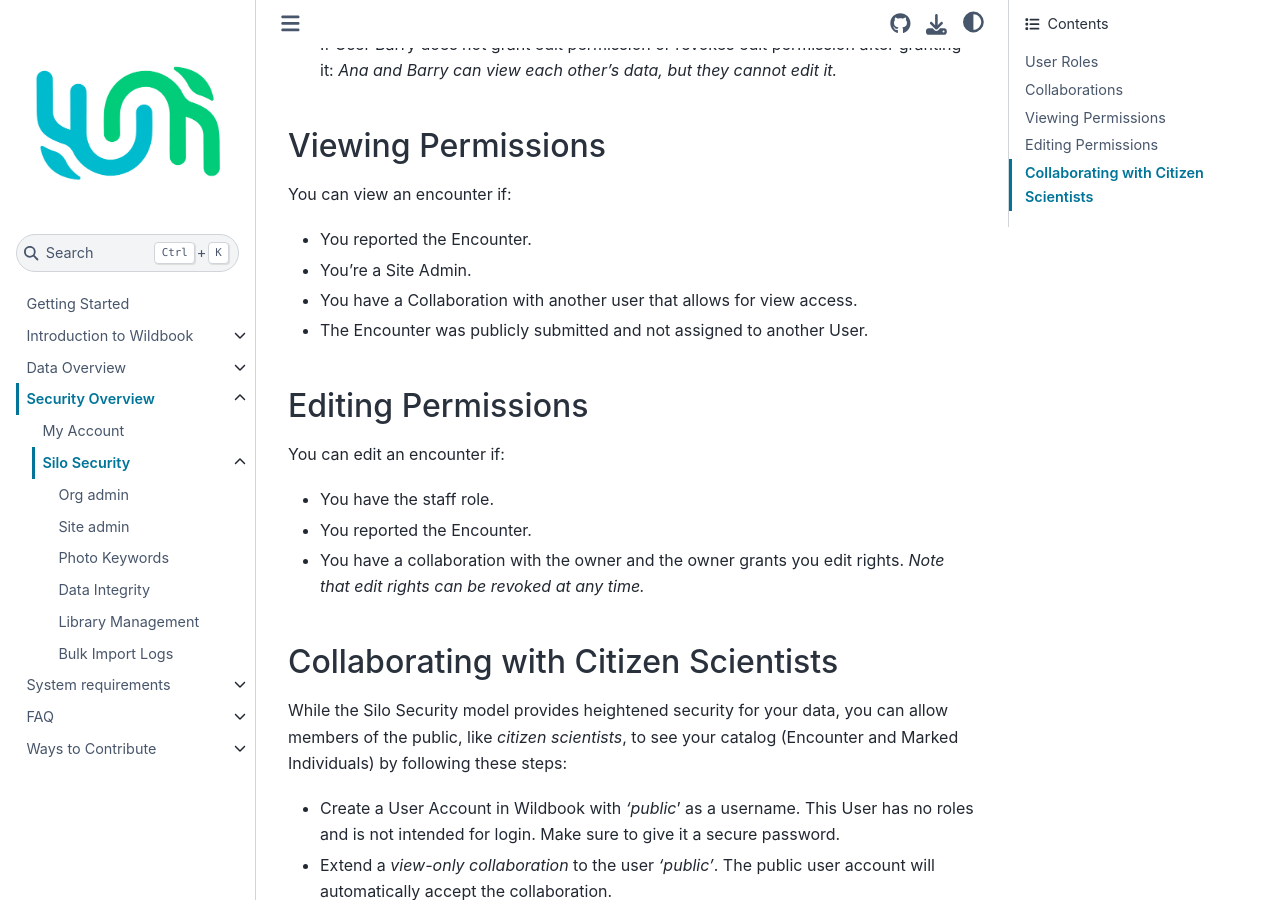
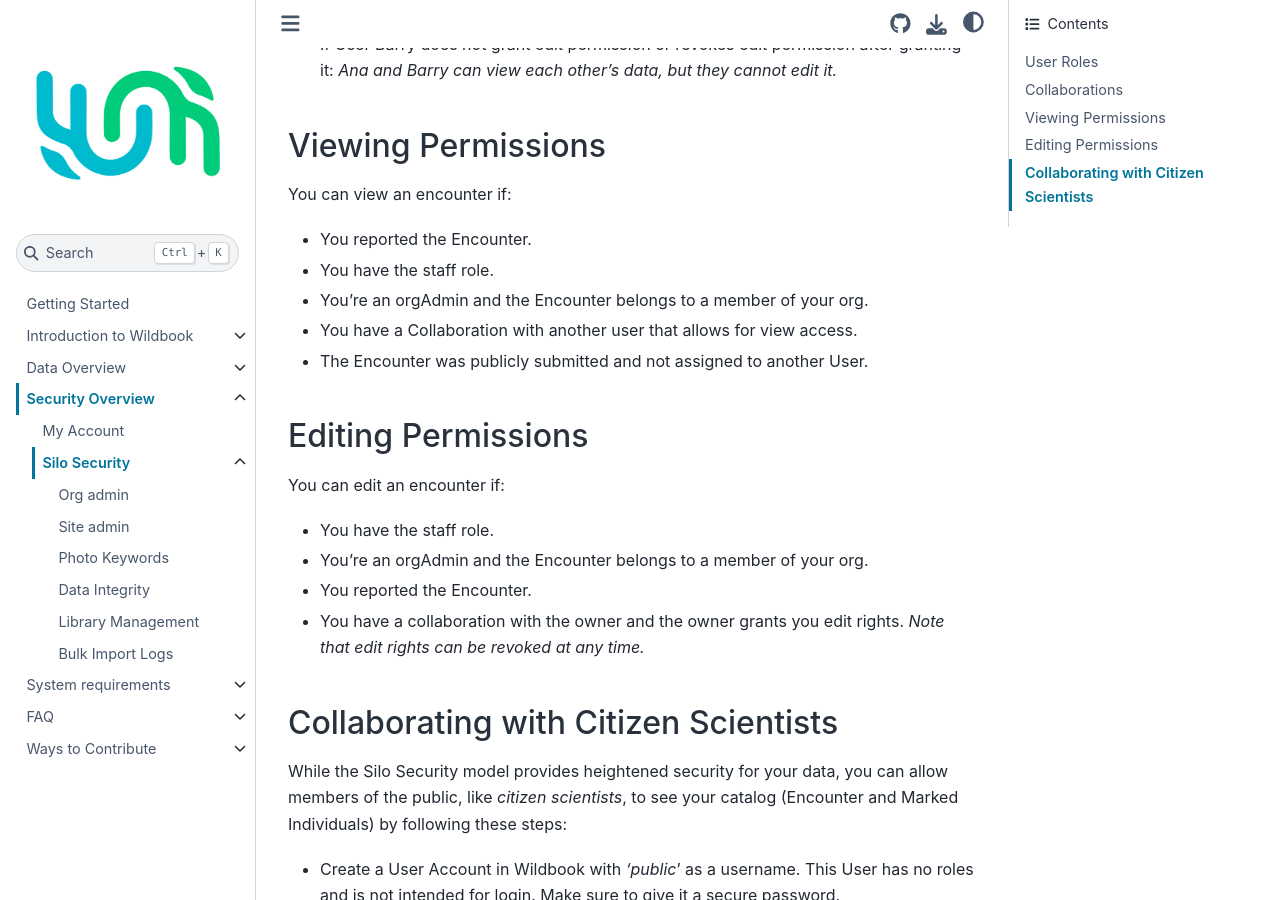
Before and after one commit to WildMeOrg/wildbook-docs, a Sphinx documentation site: the page built from docs/security/silo-security/index.md, in a window 1280 px wide and 900 px high, scrolled down 1853 px. Built offline with Sphinx 7.4.7 and the Sphinx Book theme 1.1.4, drawn with Linux system fonts in a browser that asks for light colours.

Commit message:
Update index.md

```diff
--- a/docs/security/silo-security/index.md
+++ b/docs/security/silo-security/index.md
@@ -57,7 +57,8 @@
 You can view an encounter if:
 
 * You reported the Encounter.
-* You’re a Site Admin.
+* You have the staff role.
+* You're an orgAdmin and the Encounter belongs to a member of your org.
 * You have a Collaboration with another user that allows for view access.
 * The Encounter was publicly submitted and not assigned to another User.
 
@@ -66,6 +67,7 @@
 You can edit an encounter if:
 
 * You have the staff role.
+* You're an orgAdmin and the Encounter belongs to a member of your org.
 * You reported the Encounter.
 * You have a collaboration with the owner and the owner grants you edit rights. *Note that edit rights can be revoked at any time.*
 
```
